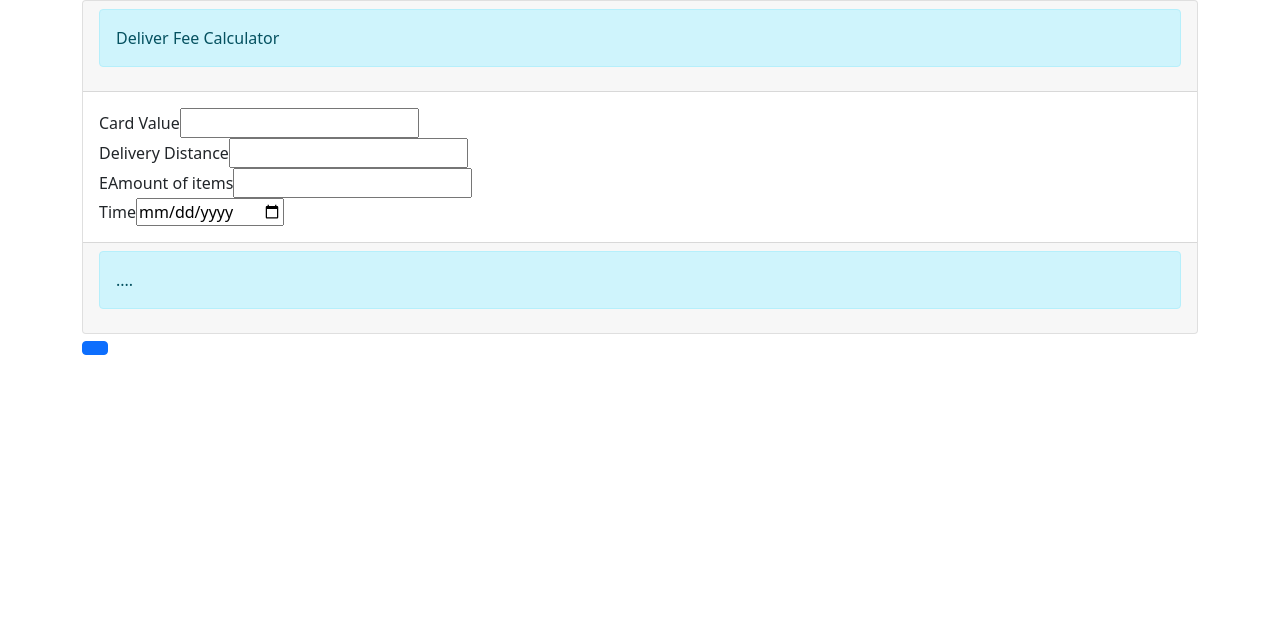
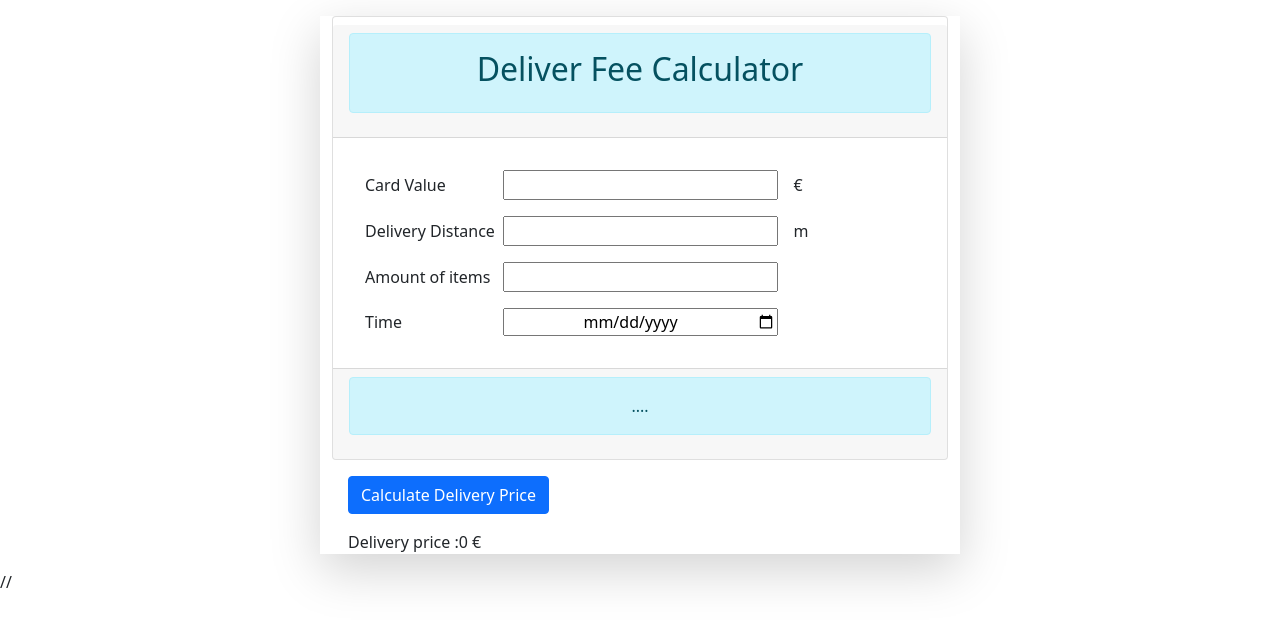
Before and after one commit to Elham778-github/Fee-calculator, a React (Create React App) app: page / in a window 1280 px wide. Shown: the top 626 px of the page. Built offline with nearby package versions, Linux system fonts and the light colour scheme.

Commit message:
added context filds and style

```diff
--- a/src/App.js
+++ b/src/App.js
@@ -1,4 +1,4 @@
-import React from "react";
+import React , {useState}from "react";
 import { Alert, Button, Badge } from "react-bootstrap";
 // import { ToastContainer, toast } from "react-toastify";
 // import SimpleContext from "../../personmanager/src/contex/simpleContex";
@@ -6,35 +6,68 @@ import React from "react";
 import Header from "./components/Header";
 import Body from "./components/Body";
 import Footer from './components/Footer';
+import SimpleContext from "./contect/simpleContex";
 
 
 
 const App = () => {
-    // const [getPersons, setPersons] = useState([]);
-    // const [getSinglePerson, setSinglePerson] = useState({ fullname: "" });
-    // const [getShowDiv, setShowDiv] = useState(true);
+    const [getValuePrice, setValuePrice] = useState();
+    const [getDistance, setDistance] = useState();
+    const [getItemsAmount, setItemsAmount] = useState();
+    const [getTime, setTime] = useState();
+
+
+
+    const handelValuePrice= ()=>{}
+    const handelItemsAmount= ()=>{}
+    const handelDistance= ()=>{}
+    const handelTime= ()=>{}
+    const handleCalculate= ()=>{}
+    const handelPrice= ()=>{}
+
+    const setFild = (event) => {
+        // setSinglePerson( event.target.value );
+      };
+
+
 
     return (
-        // <SimpleContext.Provider
-        //     value={{
-        //     }}>
+        <SimpleContext.Provider
+        value={{
+            valuePrice : getValuePrice,
+            distance : getDistance ,
+            itemsAmount : getItemsAmount,
+            time : getTime,
 
-        <div className="container">
-            <div className="card" >
-                <div className="card-header">
+
+            handelValuePrice : handelValuePrice,
+            handelDistance :handelDistance,
+            handelItemsAmount: handelItemsAmount,
+            handelTime : handelTime,
+            handleCalculate : handleCalculate,
+            handelPrice : handelPrice
+        }}>
+
+            <div className="container mx-auto my-3 px-auto py-auto w-50 shadow-lg">
+                <form className="card  " >
+                    <div className="card-header mt-2">
                         <Header />
                     </div>
                     <div className="card-body">
-                    <Body/>
+                        <Body />
                     </div>
                     <div className="card-footer">
                         <Footer></Footer>
                     </div>
 
+                </form>
+                <div className="m-3">
+                <Button className="d-block mb-3" >Calculate Delivery Price </Button>
+                <span>Delivery price :{0} €</span>
+
                 </div>
 
 
-            <Button  />
             </div>
         // </SimpleContext.Provider>
 
--- a/src/components/Body.js
+++ b/src/components/Body.js
@@ -6,10 +6,10 @@ import Input from './Input';
 const Body = () => {
     return (
         <div>
-            <Input lable="Card Value " type="number"/>
-            <Input lable="Delivery Distance " type="number"/>
-            <Input lable="EAmount of items " type="number"/>
-            <Input lable="Time" type="date"/>
+            <Input lable="Card Value " type="number" name="vardValue" sign="€"/>
+            <Input lable="Delivery Distance " type="number" name="deliveryDistance" sign="m"/>
+            <Input lable="Amount of items " name="AmountItems" type="number"/>
+            <Input lable="Time"  name="time"type="date" />
 
         </div>
      );
--- a/src/components/Footer.js
+++ b/src/components/Footer.js
@@ -6,7 +6,7 @@ import { Alert } from "react-bootstrap";
 const Footer = () => {
     return (
         <div className="">
-<Alert variant="info" className="">....</Alert>
+<Alert variant="info" className="text-center">....</Alert>
         </div>
      );
 }
--- a/src/components/Header.js
+++ b/src/components/Header.js
@@ -4,7 +4,7 @@ import { Alert } from "react-bootstrap";
 const Header = () => {
     return (
         <div>
-            <Alert variant="info" >Deliver Fee Calculator
+            <Alert variant="info" className="text-center" ><h2>Deliver Fee Calculator</h2>
             </Alert>
 
         </div>
--- a/src/components/Input.js
+++ b/src/components/Input.js
@@ -1,16 +1,17 @@
 import React from 'react';
 
 
-const Input = ({lable, type}) => {
+const Input = ({lable, type, sign,name}) => {
     return (
-        <div>
-            <label className="">{lable}</label>
-            <input
+        <div className=' justify-content-center m-3'>
+        <label className="w-25">{lable}</label>
+            <input className='w-50 text-center'
                 type={type}
-                name="age"
+                name={name}
             // value={inputs.age || ""}
             // onChange={handleChange}
             />
+            <span className='ms-3'>{sign}</span>
 
 
         </div>
--- a/src/contect/simpleContex.js
+++ b/src/contect/simpleContex.js
@@ -1,12 +1,6 @@
 import  {createContext}from 'react';
 
 const SimpleContext= createContext({
-// persons :[],
-//     deletPerson : () =>{},
-//     person : "",
-//     handelNameChange : ()=>{},
-//     setPerson : ()=>{},
-//     handelNewPerson: () => {}
 
 
  })
```
Lines whose indentation alone changed are shown as unchanged.
